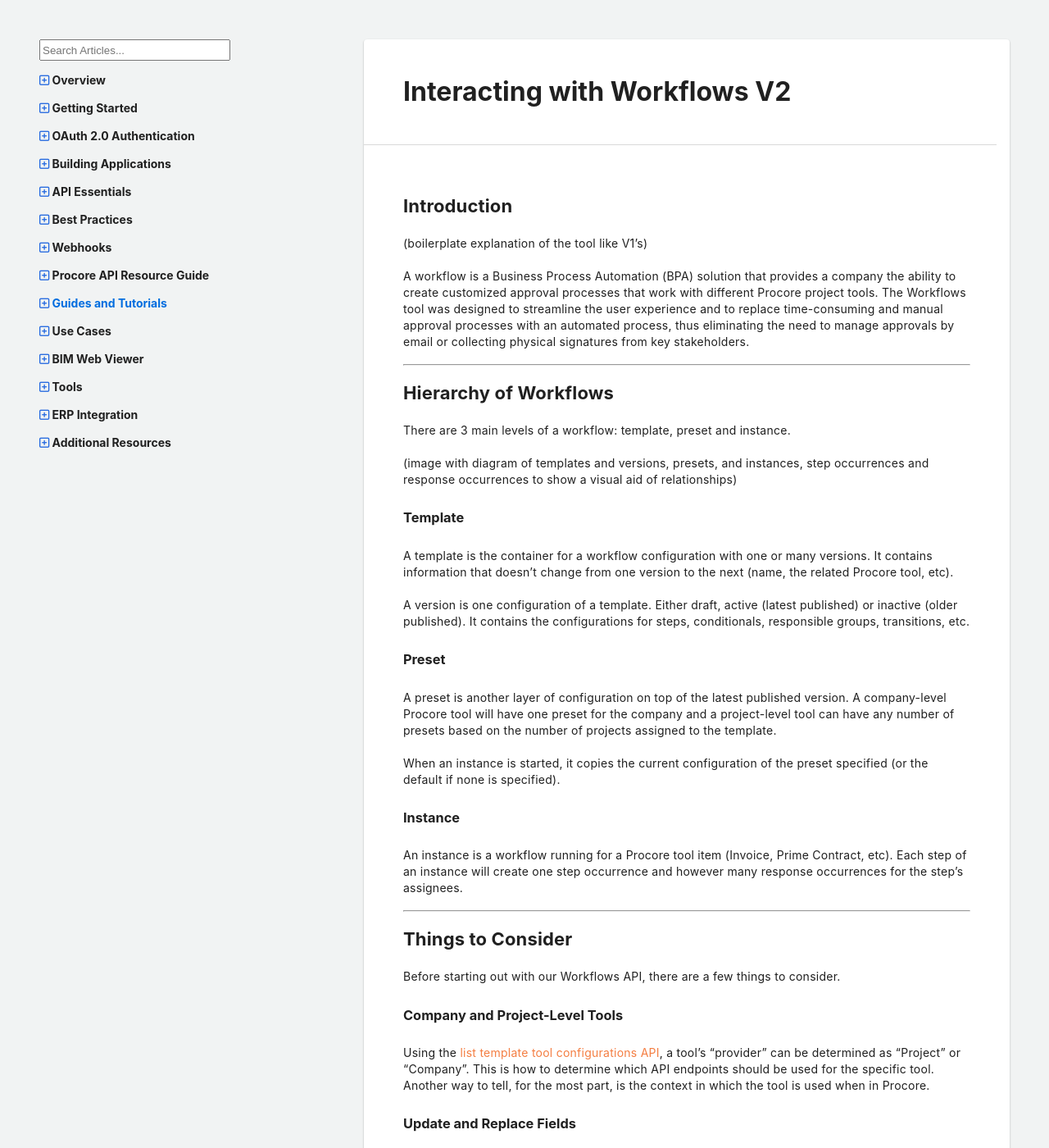
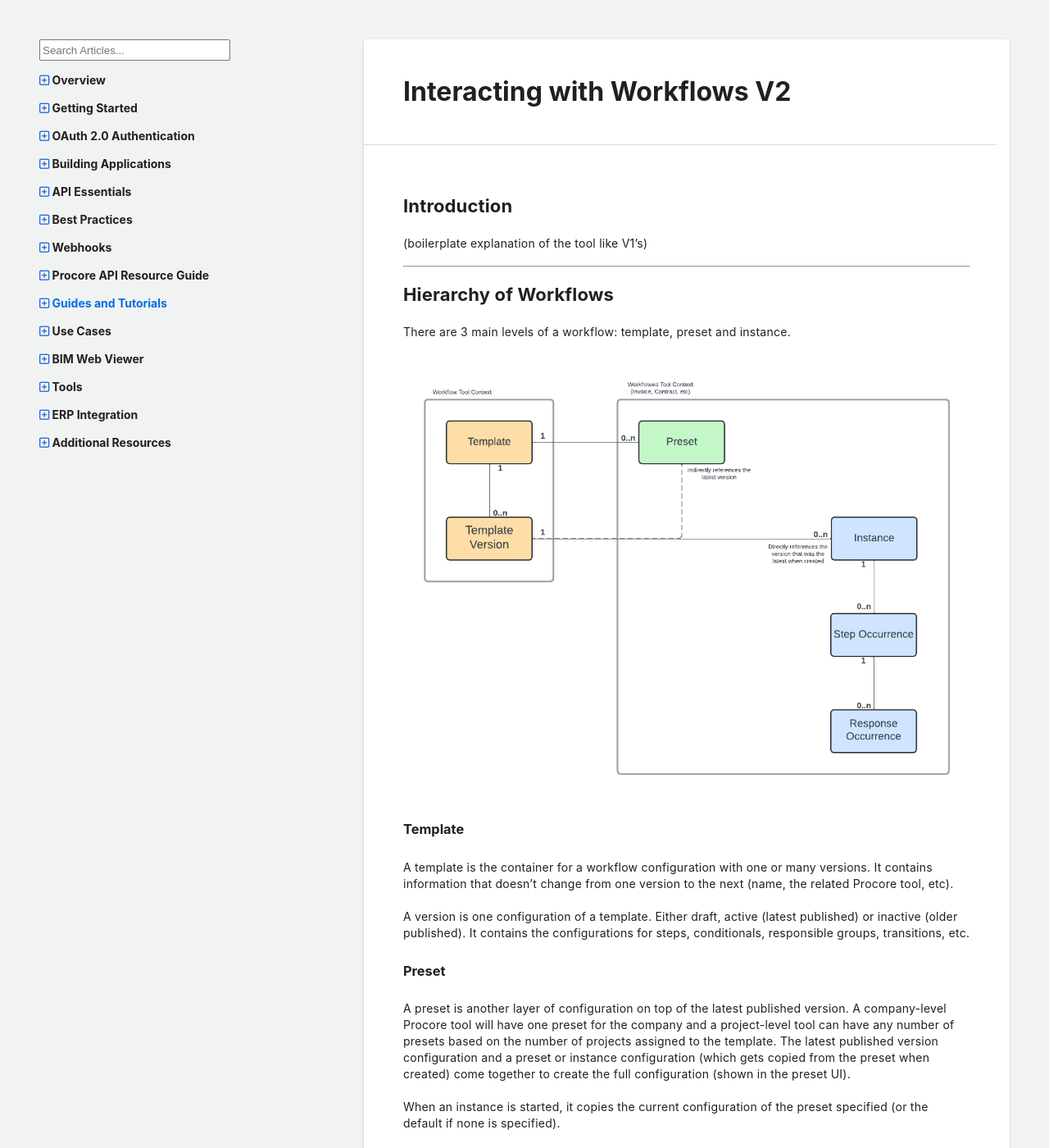
Before and after one commit to procore/documentation, a Jekyll site: the page built from tutorials/tutorial_workflows_v2.md, in a window 1280 px wide and 1400 px high. Shown: the whole window at 82% size. Built offline with Jekyll 4.4.1, drawn with Linux system fonts in a browser that asks for light colours; comment, search, counter and statistics services are not loaded.

Commit message:
add diagram and other edits

```diff
--- a/tutorials/tutorial_workflows_v2.md
+++ b/tutorials/tutorial_workflows_v2.md
@@ -9,16 +9,13 @@ section_title: Guides and Tutorials
 
 (boilerplate explanation of the tool like V1's)
 
-A workflow is a Business Process Automation (BPA) solution that provides a company the ability to create customized approval processes that work with different Procore project tools.
-The Workflows tool was designed to streamline the user experience and to replace time-consuming and manual approval processes with an automated process, thus eliminating the need to manage approvals by email or collecting physical signatures from key stakeholders.
-
 ---
 
 ## Hierarchy of Workflows
 
 There are 3 main levels of a workflow: template, preset and instance.
 
-(image with diagram of templates and versions, presets, and instances, step occurrences and response occurrences to show a visual aid of relationships)
+![API Record Diagram]({{ site.baseurl }}/assets/guides/workflows-v2-api-records-diagram.png)
 
 ### Template
 
@@ -28,7 +25,7 @@ A version is one configuration of a template. Either draft, active (latest publi
 
 ### Preset
 
-A preset is another layer of configuration on top of the latest published version. A company-level Procore tool will have one preset for the company and a project-level tool can have any number of presets based on the number of projects assigned to the template.
+A preset is another layer of configuration on top of the latest published version. A company-level Procore tool will have one preset for the company and a project-level tool can have any number of presets based on the number of projects assigned to the template. The latest published version configuration and a preset or instance configuration (which gets copied from the preset when created) come together to create the full configuration (shown in the preset UI).
 
 When an instance is started, it copies the current configuration of the preset specified (or the default if none is specified).
 
```
Also changed, not shown: assets/guides/workflows-v2-api-records-diagram.png (added).
